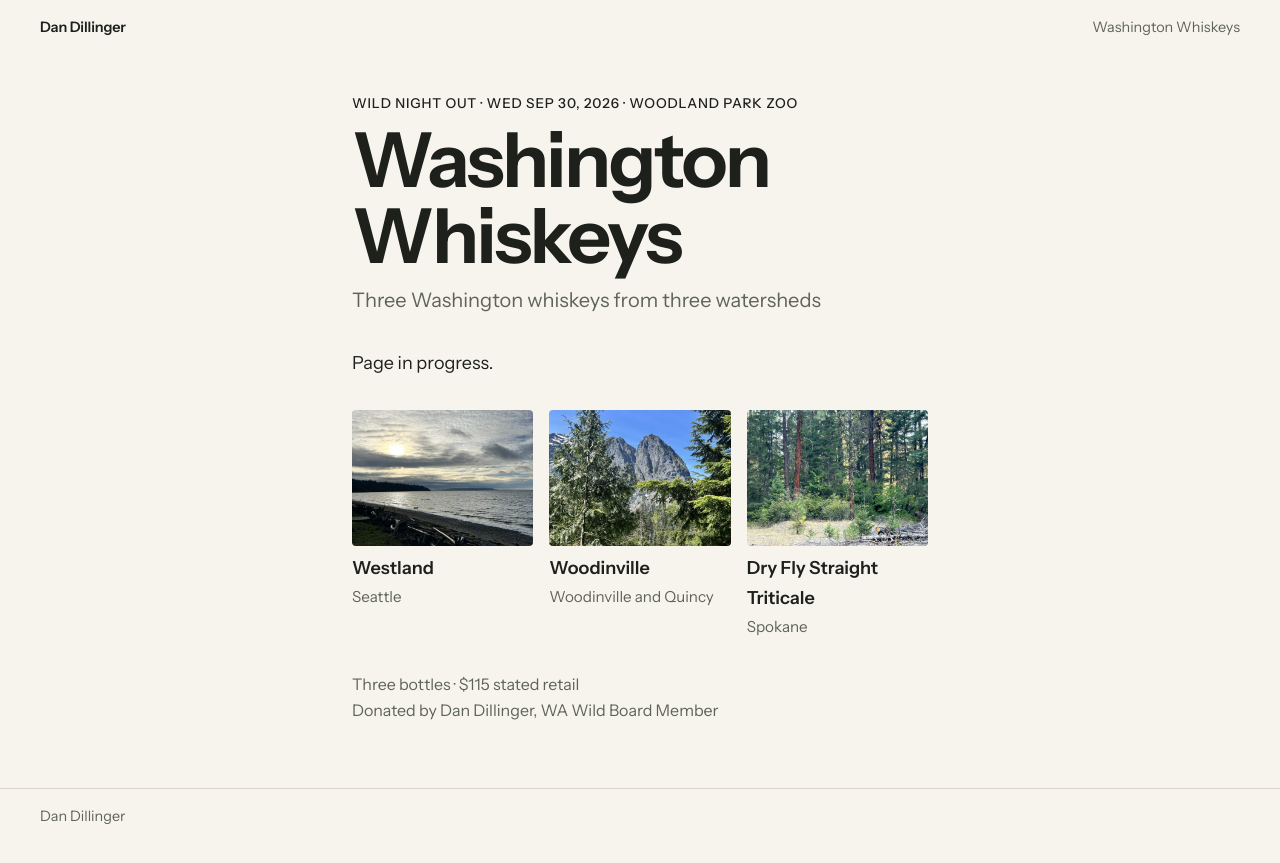
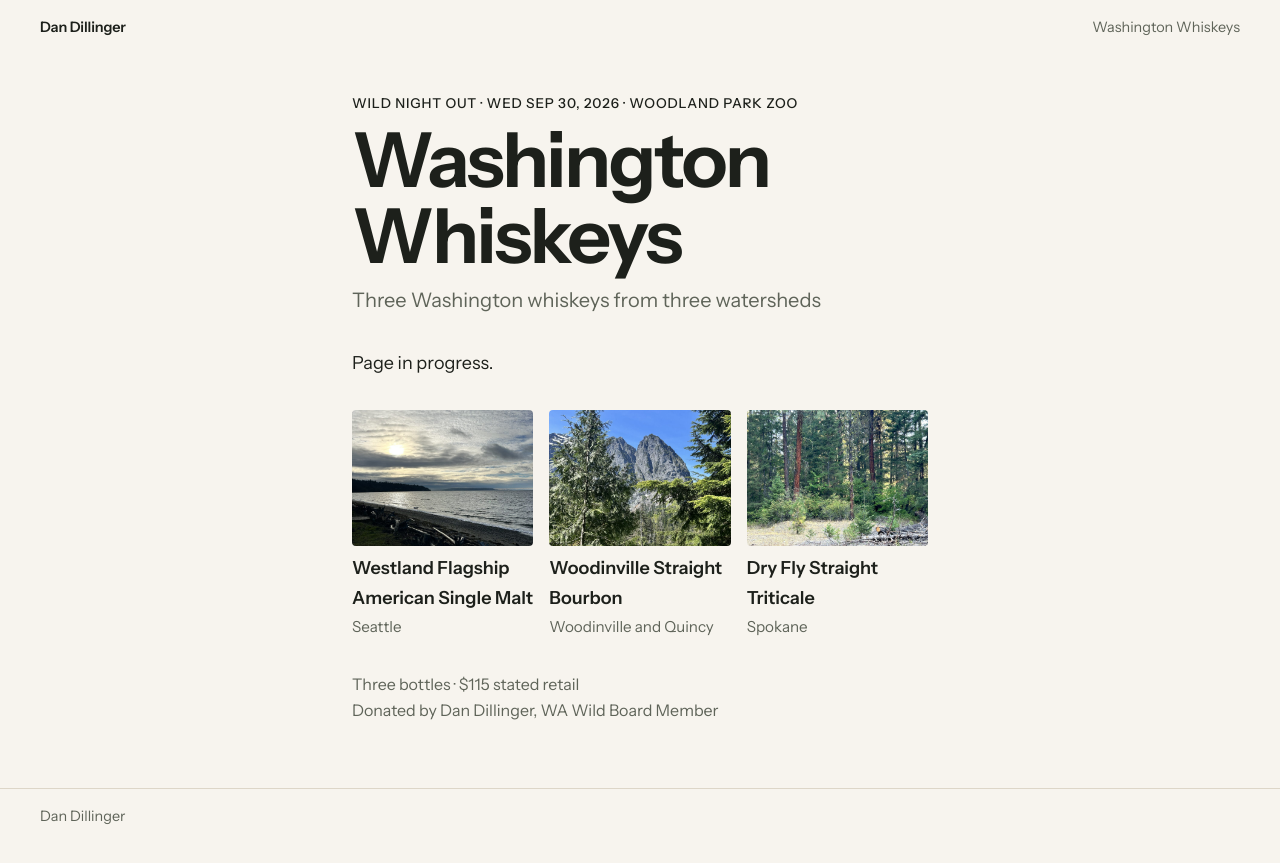
Before and after one commit to dandillinger/whiskey, a Jekyll site: the page built from 2026/index.md, in a window 1280 px wide. Shown: the top 863 px of the page. Built offline with Jekyll 4.4.1, drawn with Linux system fonts in a browser that asks for light colours.

Commit message:
Titles and bottle names match labels: Westland Flagship American Single Malt, Woodinville Straight Bourbon (Aged 6 Years)
Co-Authored-By: Claude Opus 5.5 (1M context) <noreply@anthropic.com>

```diff
--- a/2026/westland.md
+++ b/2026/westland.md
@@ -3,9 +3,9 @@ layout: bottle
 year: 2026
 order: 1
 draft: true
-title: Westland
+title: Westland Flagship American Single Malt
 place: Seattle
-bottle: Westland American Single Malt Whiskey, 700ml
+bottle: Westland Flagship American Single Malt Whiskey, 700ml
 hero: /assets/img/2026/westland
 hero_alt: Puget Sound from Discovery Park beach, low sun through broken cloud
 hero_position: center 58%
@@ -13,7 +13,7 @@ accent: "#3f5b70"
 accent_dark: "#9dbad0"
 specs:
   - label: Bottle
-    value: Westland American Single Malt Whiskey, 700ml
+    value: Westland Flagship American Single Malt Whiskey, 700ml
   - label: Distilled
     value: SoDo, Seattle; aged in the Skagit Valley
   - label: Founded
--- a/2026/woodinville.md
+++ b/2026/woodinville.md
@@ -3,9 +3,9 @@ layout: bottle
 year: 2026
 order: 2
 draft: true
-title: Woodinville
+title: Woodinville Straight Bourbon
 place: Woodinville and Quincy
-bottle: Woodinville 6 Year Straight Bourbon Whiskey, 750ml
+bottle: Woodinville Straight Bourbon Whiskey, Aged 6 Years, 750ml
 hero: /assets/img/2026/woodinville
 hero_alt: Mount Index framed by western redcedar and hemlock under a clear sky
 hero_position: center 38%
```
Also changed, not shown: other parts of 2026/woodinville.md (+1 -1 lines).
